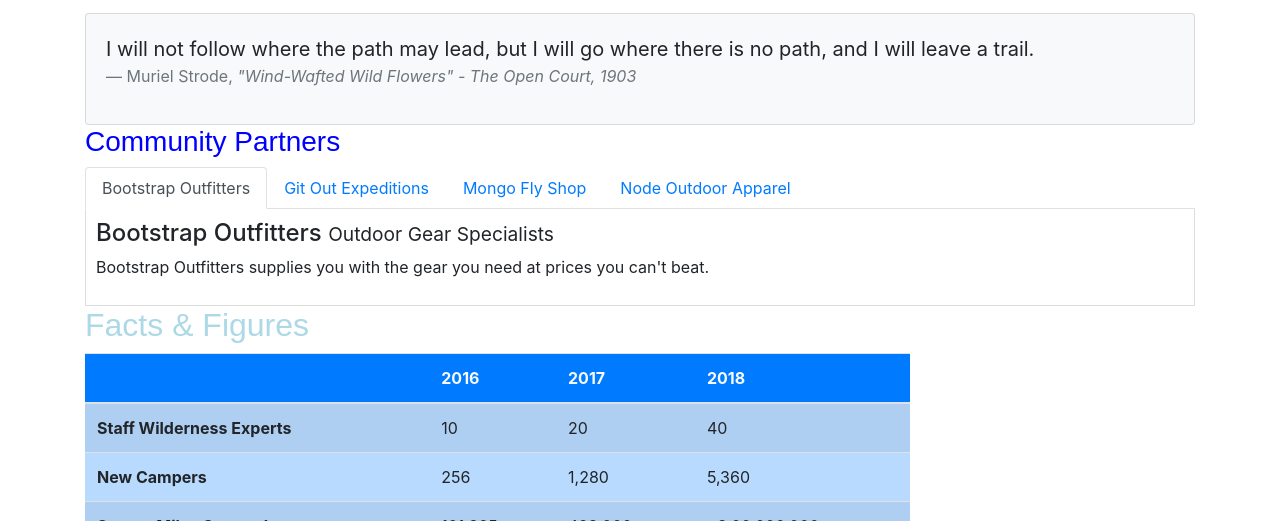
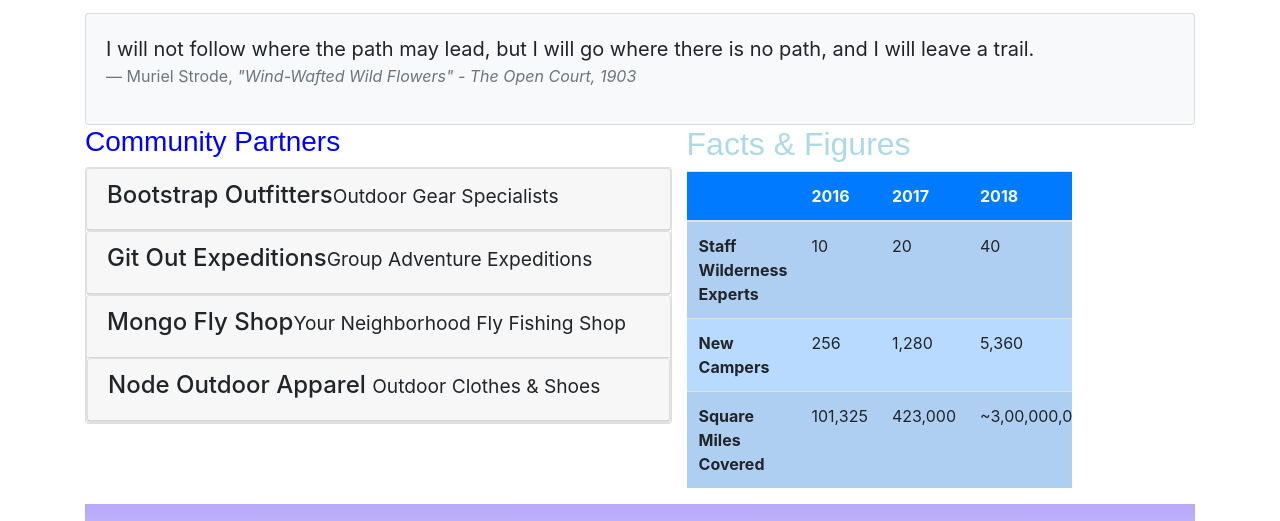
Before and after one commit to MannyV/nucampsite, a website: page aboutus.html in a window 1280 px wide. Shown: the part 671-1192 px from the top of the page. Drawn offline with nearby package versions, Linux system fonts and the light colour scheme.

Commit message:
Accordion

```diff
--- a/aboutus.html
+++ b/aboutus.html
@@ -97,7 +97,7 @@
         <div class="row row-content">
             <div class="col">
                 <h3>Community Partners</h3>
-                <ul class="nav nav-tabs">
+<!--                 <ul class="nav nav-tabs">
                     <li class="nav-item">
                         <a class="nav-link active" href="#bootstrap" role="tab" data-toggle="tab">Bootstrap Outfitters</a>
                     </li>
@@ -109,24 +109,49 @@
                     <li class="nav-item">
                         <a class="nav-link" href="#node" role="tab" data-toggle="tab">Node Outdoor Apparel</a>
                     </li>
-                </ul>
+                </ul> -->
 
-                <div class="tab-content">
-                    <div role="tabpanel" class="tab-pane fade show active" id="bootstrap">
-                        <h4>Bootstrap Outfitters <small>Outdoor Gear Specialists</small></h4>
+                <div id="accordion">
+                    <div class="card">
+                        <div class="card">
+                            <div role="tab" class="card-header">
+                                <h4><a data-target="#bootstrap" data-toggle="collapse">Bootstrap Outfitters<small>Outdoor Gear Specialists</small></a></h4>
+                            </div>
+                            <div class="collapse" id="bootstrap" data-parent="#accordion">
+                                <div class="card-body">
                                     <p class="d-none d-sm-block">Bootstrap Outfitters supplies you with the gear you need at prices you can't beat.</p>
                                 </div>
-                    <div role="tabpanel" class="tab-pane fade" id="git">
-                        <h4>Git Out Expeditions <small>Group Adventure Expeditions</small></h4>
+                            </div>
+                        </div>
+                        <div class="card">
+                            <div role="tab" class="card-header">
+                                <h4><a class="collapsed" data-target="#git" data-toggle="collapse">Git Out Expeditions<small>Group Adventure Expeditions</small></a></h4>
+                            </div>
+                            <div class="collapse" id="git" data-parent="#accordion">
+                                <div class="card-body">
                                     <p class="d-none d-sm-block">Join Git Out Expeditions to explore new horizons with a group of other adventurers!</p>
                                 </div>
-                    <div role="tabpanel" class="tab-pane fade" id="mongo">
-                        <h4>Mongo Fly Shop <small>Your Neighborhood Fly Fishing Shop</small></h4>
+                            </div>
+                        </div>
+                        <div class="card">
+                            <div role="tab" class="card-header">
+                                <h4><a class="collapsed" data-target="#mongo" data-toggle="collapse">Mongo Fly Shop<small>Your Neighborhood Fly Fishing Shop</small></a></h4>
+                            </div>
+                            <div class="collapse" id="mongo" data-parent="#accordion">
+                                <div class="card-body">
                                     <p class="d-none d-sm-block">Need a new fishing pole, a tacklebox, or flies of all kinds? Stop by Mongo Fly Shop.</p>
                                 </div>
-                    <div role="tabpanel" class="tab-pane fade" id="node">
-                        <h4>Node Outdoor Apparel <small>Outdoor Clothes & Shoes</small></h4>
+                            </div>
+                        <div class="card">
+                            <div role="tab" class="card-header">
+                                <h4><a class="collapsed" data-target="#node" data-toggle="collapse">Node Outdoor Apparel <small>Outdoor Clothes & Shoes</small></a></h4>
+                            </div>
+                            <div class="collapse" id="node" data-parent="#accordion">
+                                <div class="card-body">
                                     <p class="d-none d-sm-block">From polar fleeces to swimsuits, hiking boots to waders, a visit to Node will be sure to get you covered.</p>
+                                </div>
+                            </div>
+                        </div>
                     </div>
                 </div>
             </div>
--- a/styles.css
+++ b/styles.css
@@ -27,9 +27,3 @@
     background-image: linear-gradient(#b7a8f8, white);
     padding: 20px 0px;
 }
-
-.tab-content {
-    border: 1px solid #DDD;
-    border-top: none;
-    padding: 10px;
-}
```
Lines whose indentation alone changed are shown as unchanged.
